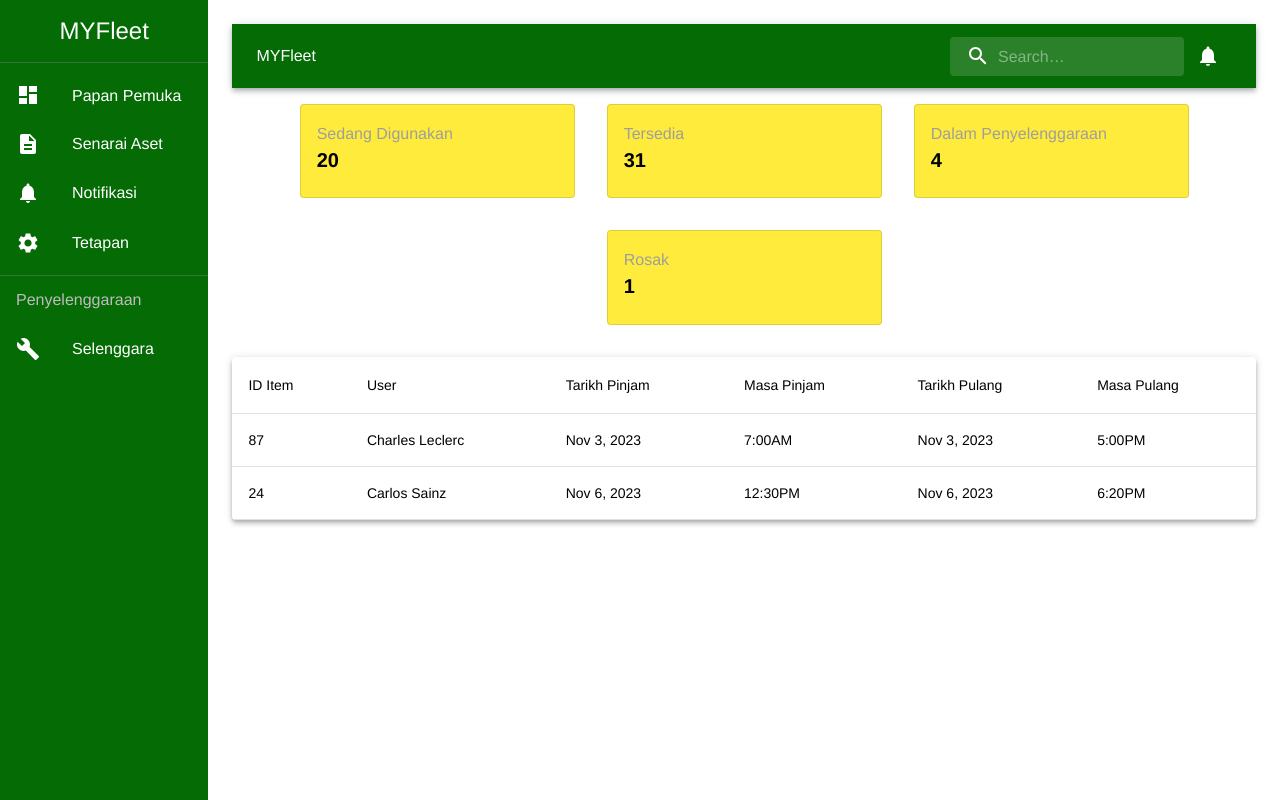
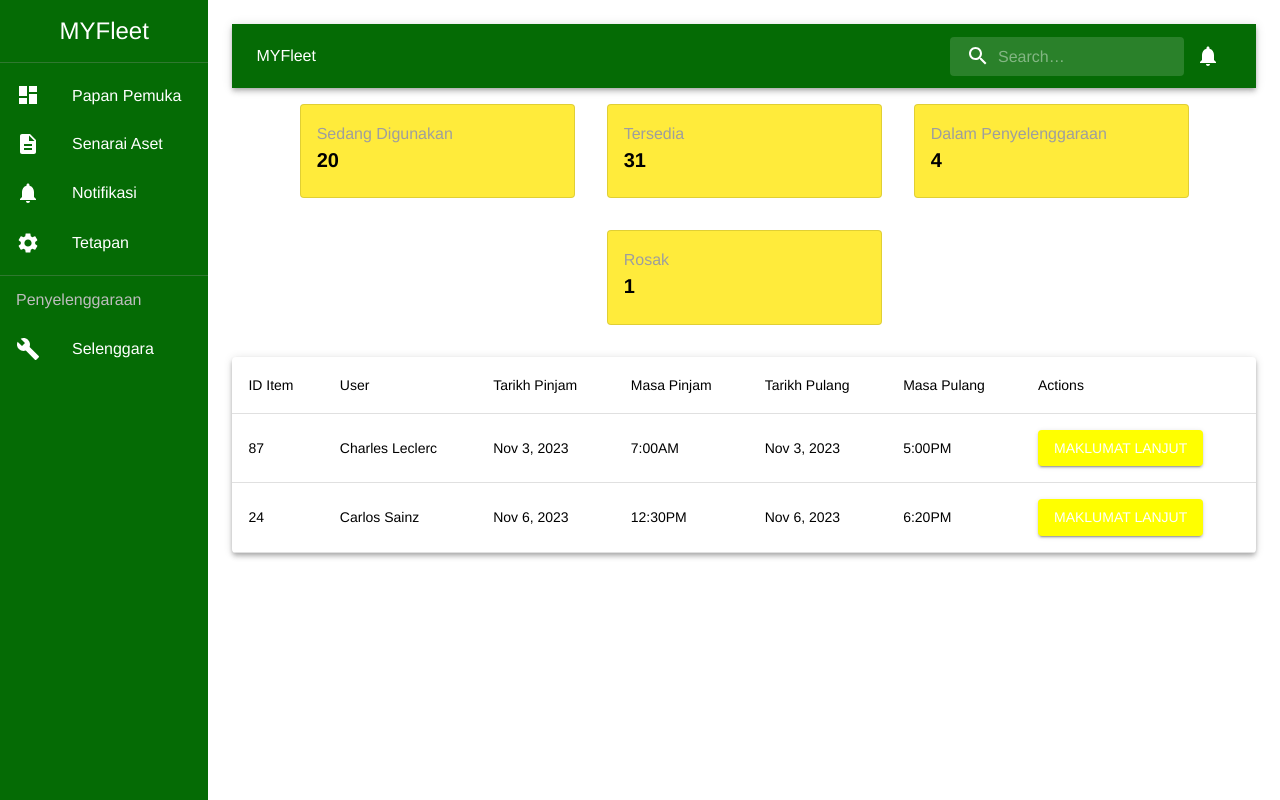
Before and after one commit to wojeee/mysawit-dashboard, a React (Create React App) app: page /dashboard in a window 1280 px wide. Built offline with nearby package versions, Linux system fonts and the light colour scheme.

Commit message:
DetailView component, update Dashboard & DataTable

```diff
--- a/src/components/Dashboard.js
+++ b/src/components/Dashboard.js
@@ -1,12 +1,20 @@
-import React from "react";
+import React, { useState } from "react";
 import Box from "@mui/material/Box";
 import Sidebar from "./Sidebar";
 import TopBar from "./TopBar";
 import StatisticCard from "./StatisticCard";
 import DataTable from "./DataTable";
-// ... import other components here as you create them
+import DetailView from "./DetailView"; // Import DetailView component
 
 function Dashboard() {
+  // Initially, no item is selected, so selectedItemDetails is set to null
+  const [selectedItemDetails, setSelectedItemDetails] = useState(null);
+
+  // Function to handle row click, for now we'll just use the mock data
+  const handleRowClick = (itemDetails) => {
+    setSelectedItemDetails(itemDetails);
+  };
+
   return (
     <Box sx={{ display: "flex" }}>
       <Sidebar />
@@ -15,16 +23,15 @@ function Dashboard() {
         <Box
           sx={{ display: "flex", justifyContent: "center", flexWrap: "wrap" }}
         >
-          {/* Example usage of StatisticCard */}
           <StatisticCard title="Sedang Digunakan" number="20" />
           <StatisticCard title="Tersedia" number="31" />
           <StatisticCard title="Dalam Penyelenggaraan" number="4" />
           <StatisticCard title="Rosak" number="1" />
-          {/* Add more StatisticCards here */}
         </Box>
-        <DataTable />{" "}
-        {/* Include the DataTable component at the appropriate place */}
-        {/* Rest of the dashboard content will go here */}
+        {/* Pass the handleRowClick function to the DataTable component */}
+        <DataTable onRowClick={handleRowClick} />
+        {/* Conditionally render the DetailView component if an item is selected */}
+        {selectedItemDetails && <DetailView details={selectedItemDetails} />}
       </Box>
     </Box>
   );
--- a/src/components/DataTable.js
+++ b/src/components/DataTable.js
@@ -1,5 +1,6 @@
 import React from "react";
 import {
+  Button,
   Paper,
   Table,
   TableBody,
@@ -9,8 +10,7 @@ import {
   TableRow,
 } from "@mui/material";
 
-function DataTable() {
-  // Example data, replace with your actual data
+function DataTable({ onRowClick }) {
   const rows = [
     createData(
       "87",
@@ -46,17 +46,30 @@ function DataTable() {
             <TableCell>Masa Pinjam</TableCell>
             <TableCell>Tarikh Pulang</TableCell>
             <TableCell>Masa Pulang</TableCell>
+            <TableCell>Actions</TableCell>
           </TableRow>
         </TableHead>
         <TableBody>
           {rows.map((row) => (
-            <TableRow key={row.id}>
+            <TableRow key={row.id} hover>
               <TableCell>{row.id}</TableCell>
               <TableCell>{row.user}</TableCell>
               <TableCell>{row.tarikhPinjam}</TableCell>
               <TableCell>{row.masaPinjam}</TableCell>
               <TableCell>{row.tarikhPulang}</TableCell>
               <TableCell>{row.masaPulang}</TableCell>
+              <TableCell>
+                <Button
+                  variant="contained"
+                  sx={{ bgcolor: "yellow", "&:hover": { bgcolor: "orange" } }}
+                  onClick={(event) => {
+                    event.stopPropagation(); // Prevents the row click event from firing
+                    onRowClick(row);
+                  }}
+                >
+                  Maklumat Lanjut
+                </Button>
+              </TableCell>
             </TableRow>
           ))}
         </TableBody>
--- /dev/null
+++ b/src/components/DetailView.js
@@ -0,0 +1,23 @@
+import React from "react";
+import { Box, Typography, Paper } from "@mui/material";
+
+function DetailView({ details }) {
+  // Assuming 'details' is an object with the detailed info of the selected item
+  return (
+    <Paper elevation={3} sx={{ padding: 2 }}>
+      <Typography variant="h4" gutterBottom>
+        Detail View
+      </Typography>
+      <Box sx={{ display: "flex", flexDirection: "column", gap: 2 }}>
+        {/* Map through each detail and display it. This is a simple example. */}
+        {Object.entries(details).map(([key, value]) => (
+          <Typography key={key}>
+            <strong>{key}:</strong> {value}
+          </Typography>
+        ))}
+      </Box>
+    </Paper>
+  );
+}
+
+export default DetailView;
```
